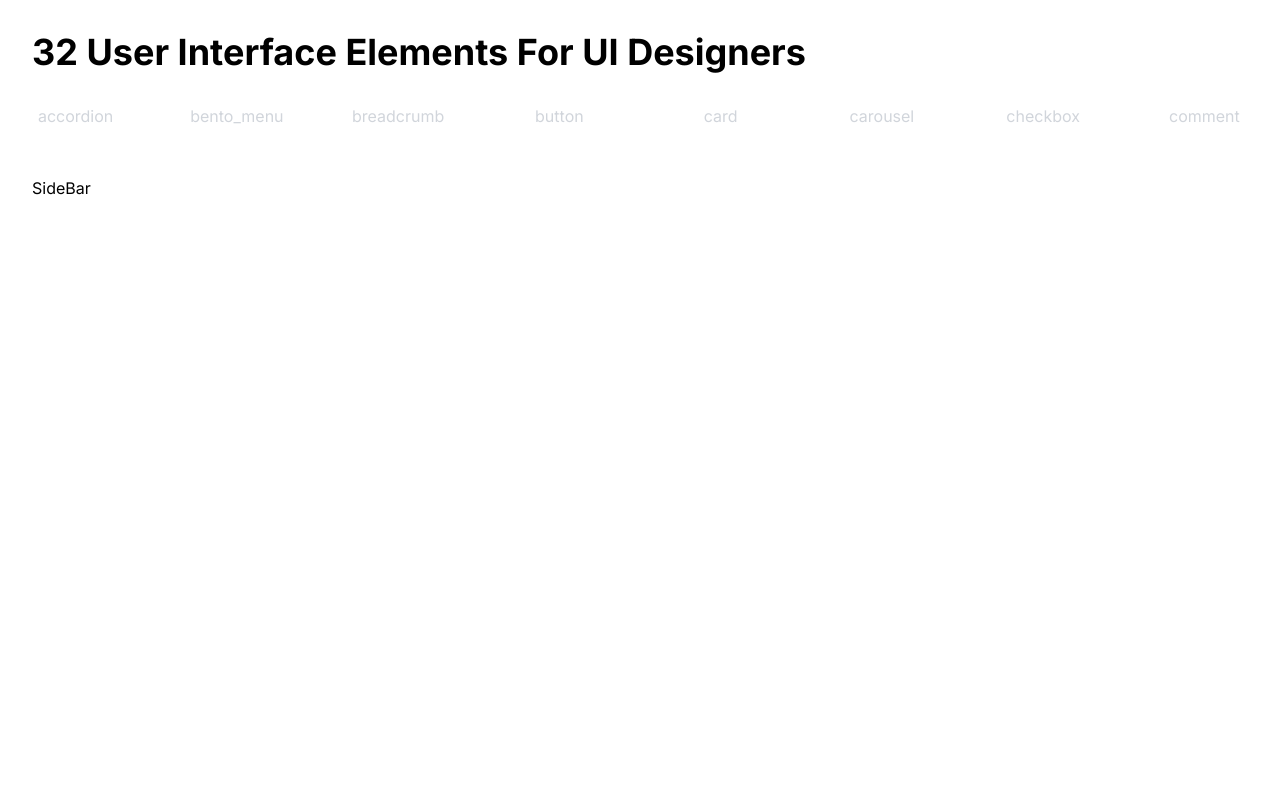
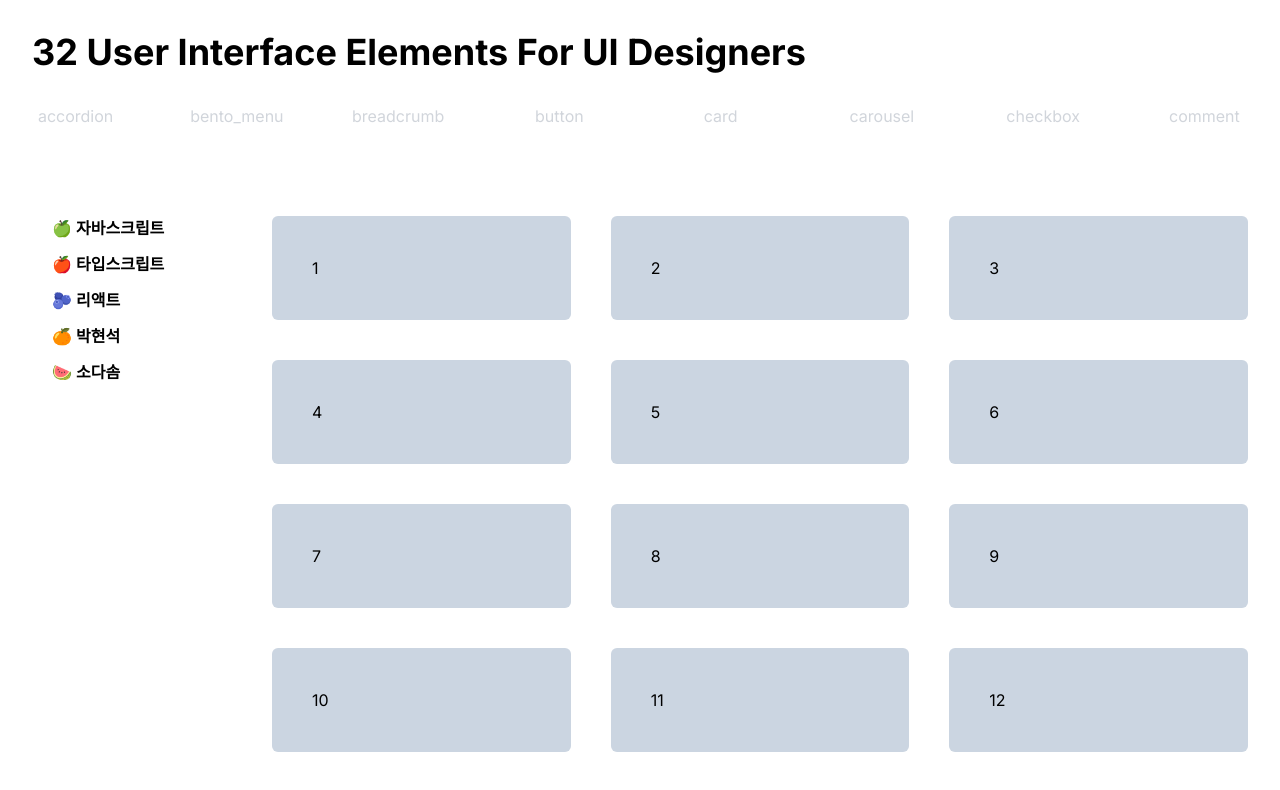
Before and after one commit to team-pat-a-mat/32-ui-designers, a Next.js app: page /sidebar in a window 1280 px wide. Shown: the top 790 px of the page. Built offline with nearby package versions, Linux system fonts and the light colour scheme.

Commit message:
design: sidebar

```diff
--- /dev/null
+++ b/app/components/sidebar/bar.tsx
@@ -0,0 +1,15 @@
+export default function Bar() {
+  return (
+    <div className="sticky top-0 left-0">
+      <nav className="px-5 py-10">
+        <ul className="space-y-3 font-semibold cursor-pointer w-[200px]">
+          <li>🍏 자바스크립트</li>
+          <li>🍎 타입스크립트</li>
+          <li>🫐 리액트</li>
+          <li>🍊 박현석</li>
+          <li>🍉 소다솜</li>
+        </ul>
+      </nav>
+    </div>
+  );
+}
--- a/app/sidebar/page.tsx
+++ b/app/sidebar/page.tsx
@@ -1,9 +1,18 @@
 "use client";
+
+import Bar from "../components/sidebar/bar";
 
 export default function SideBar() {
   return (
-    <main>
-      <div>SideBar</div>
+    <main className="flex">
+      <div className="relative">
+        <Bar />
+      </div>
+      <div className="grid grid-cols-3 gap-10 w-full mt-10">
+        {[...Array(50)].map((_, i) => (
+          <div className="bg-slate-300 rounded-md p-10">{i + 1}</div>
+        ))}
+      </div>
     </main>
   );
 }
```
